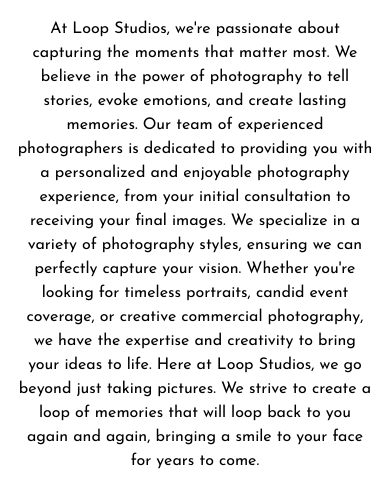
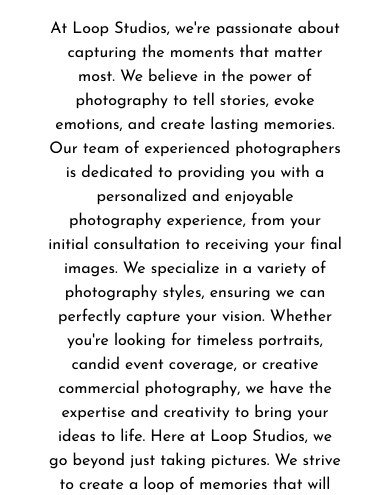
Before and after one commit to coollad49/loopstudios, a website: page about.html in a window 390 px wide. Shown: the part 613-1108 px from the top of the page. Drawn offline with Linux system fonts and the light colour scheme.

Commit message:
increased padding-x on the about us message

```diff
--- a/about.html
+++ b/about.html
@@ -64,7 +64,7 @@
                 </div>
 
                 <!-- Text -->
-                <div class="space-y-5 max-w-xl mx-auto bg-white  md:px-16 md:pt-16">
+                <div class="space-y-5 max-w-xl mx-auto bg-white  md:px-16 md:pt-16 px-8">
                     <h2 class="text-4xl font-light text-center lg:text-5xl text-slate-800">@ Loopstudios</h2>
                     <p class="text-center md:text-justify">At Loop Studios, we're passionate about capturing the moments that matter most. We believe in the power of photography to tell stories, evoke emotions, and create lasting memories. Our team of experienced photographers is dedicated to providing you with a personalized and enjoyable photography experience, from your initial consultation to receiving your final images. We specialize in a variety of photography styles, ensuring we can perfectly capture your vision. Whether you're looking for timeless portraits, candid event coverage, or creative commercial photography, we have the expertise and creativity to bring your ideas to life. Here at Loop Studios, we go beyond just taking pictures. We strive to create a loop of memories that will loop back to you again and again, bringing a smile to your face for years to come.</p>
                 </div>
```
Also changed, not shown: css/output.css.
